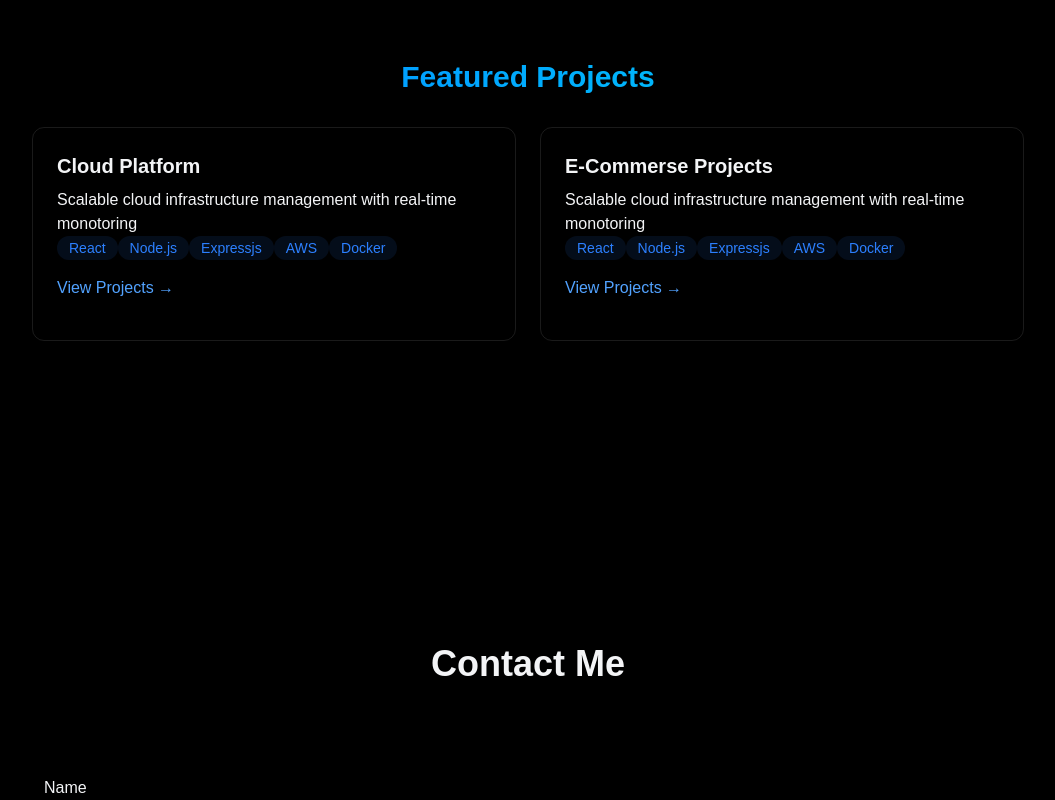
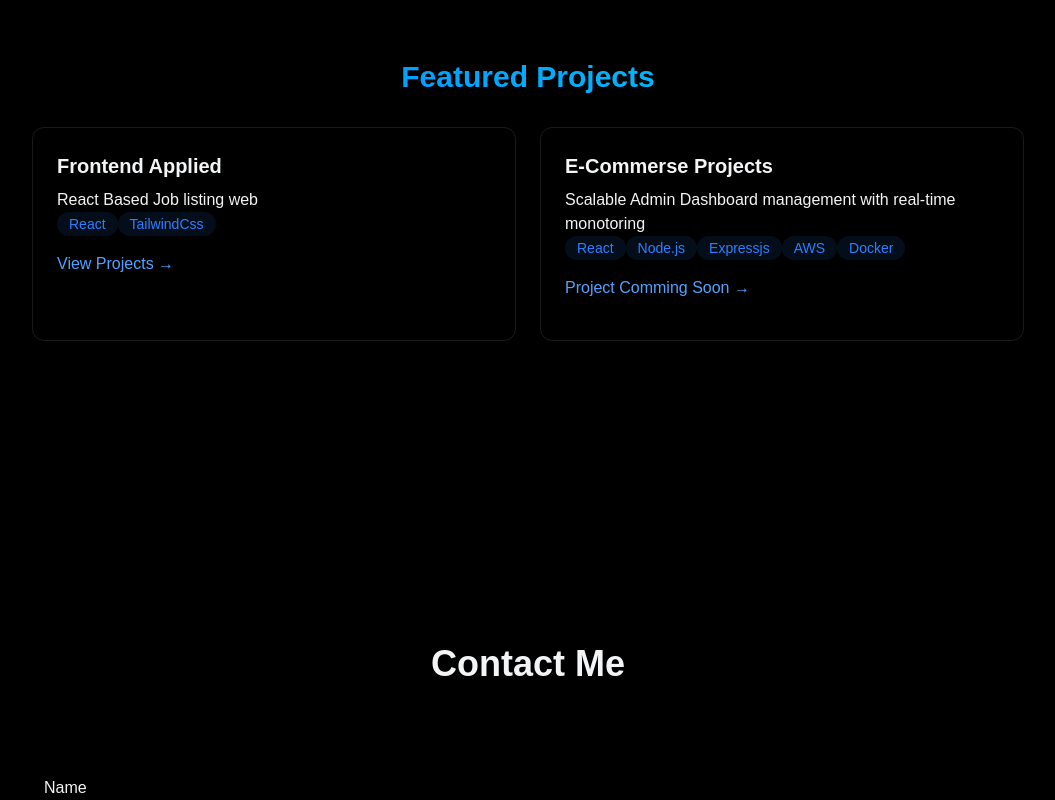
Before and after one commit to alihossen4/portfolio1, a React (Vite) app: page / in a window 1280 px wide. Shown: the part 1800-2600 px from the top of the page, without its empty margins (112-1167 px from the left). Built offline with nearby package versions, Linux system fonts and the light colour scheme.

Commit message:
style: style changes of projects page

```diff
--- a/src/components/sections/Contact.jsx
+++ b/src/components/sections/Contact.jsx
@@ -42,7 +42,7 @@ export const Contact =()=> {
   return (
     <>
 
-      <main className="container mx-auto p-6" id="contact">
+      <main className="container mx-auto p-6 mb-30" id="contact">
         <h1 className="text-4xl font-bold mb-6 text-center mt-5">Contact Me</h1>
 
         <div className="flex flex-col md:flex-row gap-12 justify-center items-start">
--- a/src/components/sections/Projects.jsx
+++ b/src/components/sections/Projects.jsx
@@ -8,9 +8,28 @@ export const Projects = () =>{
       <h2 className="text-3xl font-bold mb-8 bg-gradient-to-r from-blue-500 to-cyan-400 bg-clip-text text-transparent text-center">Featured Projects</h2>
       <div className="grid grid-cols-1 md:grid-cols-2 gap-6">
        <div className="p-6 rounded-xl border border-white/10 hover:-translate-y-1 hover:border-blue-500/30 hover:shadow-[0_2px_8px_rgba(59,130, 246, 0.5)]">
-        <h3 className="text-xl font-bold mb-2 ">Cloud Platform</h3>
+        <h3 className="text-xl font-bold mb-2 ">Frontend Applied</h3>
         <p>
-          Scalable cloud infrastructure management with real-time monotoring
+          React Based Job listing web
+        </p>
+        <div>
+          {["React", "TailwindCss" ].map((tech,key)=>(
+            <span key={key} className="bg-blue-500/10 text-blue-500 py-1 px-3 rounded-full text-sm hover:bg-blue-500/20 hover:shadow-[0_2px_8px_rgba(59,130, 246, 0.2)] transition-all">
+                          {tech}
+            </span>
+          ))}
+          </div>
+          <div className="flex justify-between items-center">
+            <a href="https://job-listing-app-smoky.vercel.app/" target="_blank" className="text-blue-400 hover:text-blue-300 transiton-colors my-4">
+            {" "}
+            View Projects &rarr;{" "}
+            </a>
+          </div>
+       </div>
+       <div className="p-6 rounded-xl border border-white/10 hover:-translate-y-1 hover:border-blue-500/30 hover:shadow-[0_2px_8px_rgba(59,130, 246, 0.5)]">
+        <h3 className="text-xl font-bold mb-2 ">E-Commerse Projects</h3>
+        <p>
+          Scalable Admin Dashboard management with real-time monotoring
         </p>
         <div>
           {["React", "Node.js","Expressjs", "AWS","Docker"].map((tech,key)=>(
@@ -22,26 +41,7 @@ export const Projects = () =>{
           <div className="flex justify-between items-center">
             <a href="#" className="text-blue-400 hover:text-blue-300 transiton-colors my-4">
             {" "}
-            View Projects &rarr;{" "}
-            </a>
-          </div>
-       </div>
-       <div className="p-6 rounded-xl border border-white/10 hover:-translate-y-1 hover:border-blue-500/30 hover:shadow-[0_2px_8px_rgba(59,130, 246, 0.5)]">
-        <h3 className="text-xl font-bold mb-2 ">E-Commerse Projects</h3>
-        <p>
-          Scalable cloud infrastructure management with real-time monotoring
-        </p>
-        <div>
-          {["React", "Node.js","Expressjs", "AWS","Docker"].map((tech,key)=>(
-            <span key={key} className="bg-blue-500/10 text-blue-500 py-1 px-3 rounded-full text-sm hover:bg-blue-500/20 hover:shadow-[0_2px_8px_rgba(59,130, 246, 0.2)] transition-all">
-                          {tech}
-            </span>
-          ))}
-          </div>
-          <div className="flex justify-between items-center">
-            <a href="#" className="text-blue-400 hover:text-blue-300 transiton-colors my-4">
-            {" "}
-            View Projects &rarr;{" "}
+            Project Comming Soon &rarr;{" "}
             </a>
           </div>
        </div>
```
